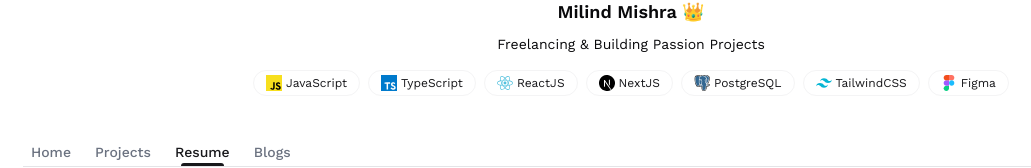
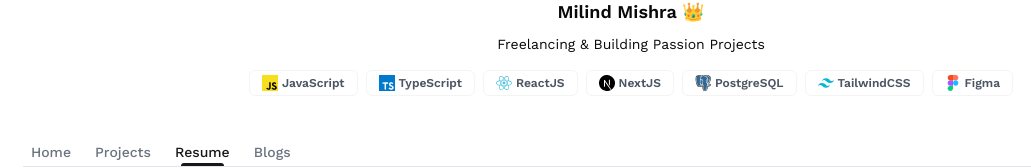
Before and after one commit to thatbeautifuldream/milindmishra.com.old, a Next.js app: page /resume in a window 1280 px wide. Shown: the part 138-306 px from the top of the page, without its empty margins (9-1040 px from the left). Built offline with nearby package versions, Linux system fonts and the light colour scheme.

Commit message:
📦 NEW: update header and skill pills

```diff
--- a/src/app/layout.tsx
+++ b/src/app/layout.tsx
@@ -2,7 +2,7 @@ import "~/styles/globals.css";
 
 import { Work_Sans } from "next/font/google";
 import LineTabs from "~/components/linetabs";
-import Hero from "~/components/header/hero";
+import Header from "~/components/header";
 
 const font = Work_Sans({
   subsets: ["latin"],
@@ -18,7 +18,7 @@ export default function RootLayout({
     <html lang="en" className={font.className}>
       <body>
         <div className="mx-auto max-w-7xl px-4 sm:px-6 lg:px-8">
-          <Hero />
+          <Header />
           <LineTabs>{children}</LineTabs>
         </div>
       </body>
--- a/src/app/page.tsx
+++ b/src/app/page.tsx
@@ -13,7 +13,7 @@ export default function Home() {
           colorScheme="light"
           hideColorLegend
           labels={{
-            totalCount: "$ git push 'd {{count}} times",
+            totalCount: "$ git push 'd {{count}} times since last year",
           }}
         />
         <WordRotate
--- a/src/app/resume/page.tsx
+++ b/src/app/resume/page.tsx
@@ -1,10 +1,12 @@
+"use client";
+
 import AnimateChildren from "~/components/animate-children";
 
 export default function Resume() {
   return (
     <AnimateChildren>
       <div className="flex flex-col items-center justify-center space-y-4">
-        Comming soon...
+        Comming soon ...
       </div>
     </AnimateChildren>
   );
--- a/src/components/header/hero.tsx
+++ b/src/components/header/index.tsx
@@ -1,7 +1,7 @@
 import Image from "next/image";
 import SkillPills from "./skill-pills";
 
-export default function Hero() {
+export default function Header() {
   return (
     <div className="flex flex-col justify-center gap-4 px-4 py-10 sm:items-center sm:px-6">
       <div className="flex justify-between sm:hidden">
--- a/src/components/header/skill-pills.tsx
+++ b/src/components/header/skill-pills.tsx
@@ -15,7 +15,7 @@ export default function SkillPills() {
         <SkillHover key={index} skill={skill}>
           <div className="flex-shrink-0">
             <button type="button">
-              <span className="inline-flex items-center justify-between rounded-full border border-secondary bg-white px-3 py-0.5 text-xs capitalize text-primary hover:bg-secondary">
+              <span className="inline-flex items-center justify-between rounded-md border border-secondary bg-white px-3 py-0.5 text-xs capitalize text-primary hover:animate-pulse hover:bg-secondary">
                 <Image
                   src={skill?.src}
                   alt={skill?.alt}
@@ -23,7 +23,7 @@ export default function SkillPills() {
                   height="16"
                   className="mr-1 h-[16px] w-[16px] object-cover"
                 />
-                <span className="capitalize leading-5 lg:inline">
+                <span className="font-semibold capitalize leading-5 text-gray-600 lg:inline">
                   {skill?.label}
                 </span>
               </span>
--- a/src/components/linetabs.tsx
+++ b/src/components/linetabs.tsx
@@ -94,7 +94,7 @@ const LineTabs = ({ center, customID, children }: LineTabProps) => {
     <>
       <div
         className={`${
-          center ? "justify-center " : ""
+          center ? "justify-center" : ""
         } border-black-500/25 mb-8 flex flex-wrap items-center gap-2 border-b`}
       >
         {tabs.map((tab) => (
```
